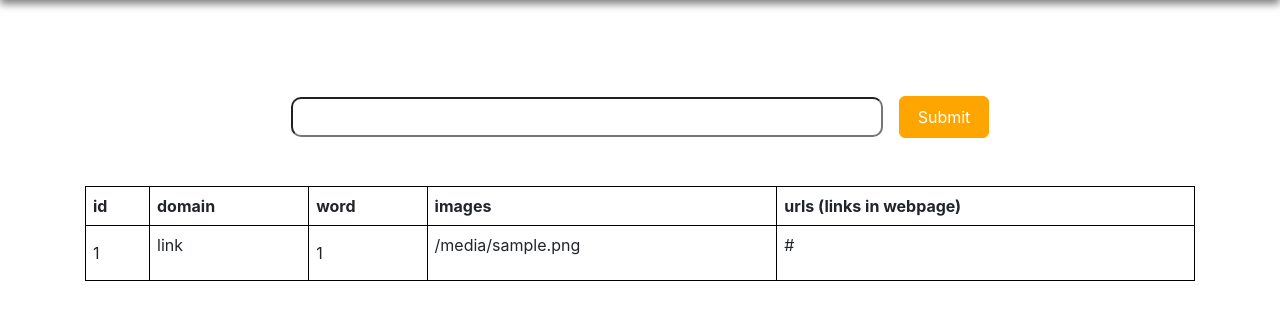
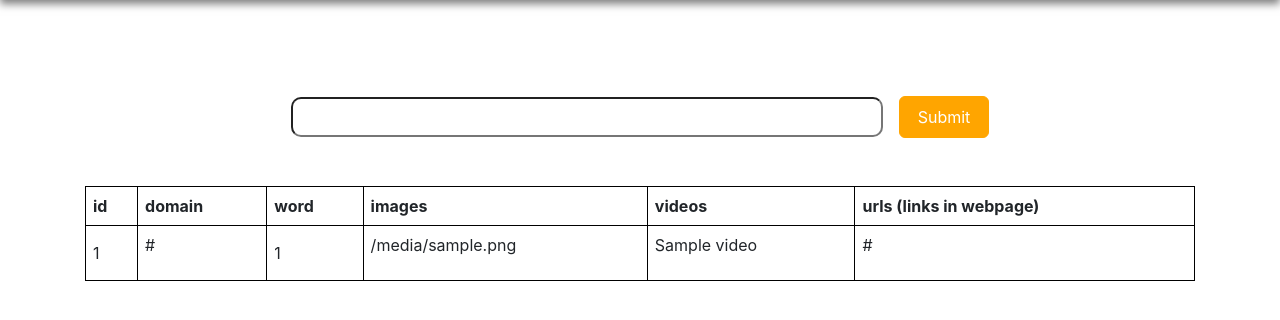
Before and after one commit to adil-shabab/url-scraper, a Django app: template core/templates/index.html in a window 1280 px wide. Shown: the part 87-407 px from the top of the page. Run offline with Django 4.2, Linux system fonts and the light colour scheme; the template is opened without the code that fills it: most values are stand-ins (such as "Sample title", 1, 10 or a date in 2020); parts of the project's set-up code (start-up, migrations or seed data) failed here and were passed over; some libraries are stand-ins or nearby versions.

Commit message:
video section completed

```diff
--- a/core/templates/index.html
+++ b/core/templates/index.html
@@ -17,11 +17,12 @@
         <th>domain</th>
         <th>word</th>
         <th>images</th>
+        <th>videos</th>
         <th>urls (links in webpage)</th>
     </thead>
     <tbody>
         <td>1</td>
-        <td><p>link</p></td>
+        <td><p>{{link}}</p></td>
         <td>{{word_count}}</td>
         <!-- <td><button class="btn btn-danger">view</button></td> -->
         <td>
@@ -31,6 +32,15 @@
         {% endfor %}
         {% else %}
             <p>no images</p>
+        {% endif %}
+        </td>
+        <td>
+        {% if videos %}
+        {% for video in videos %}
+            <p>{{video}}</p>
+        {% endfor %}
+        {% else %}
+            <p>no videos</p>
         {% endif %}
         </td>
         <td>
```
Also changed, not shown: core/views.py (+18 -1 lines).
